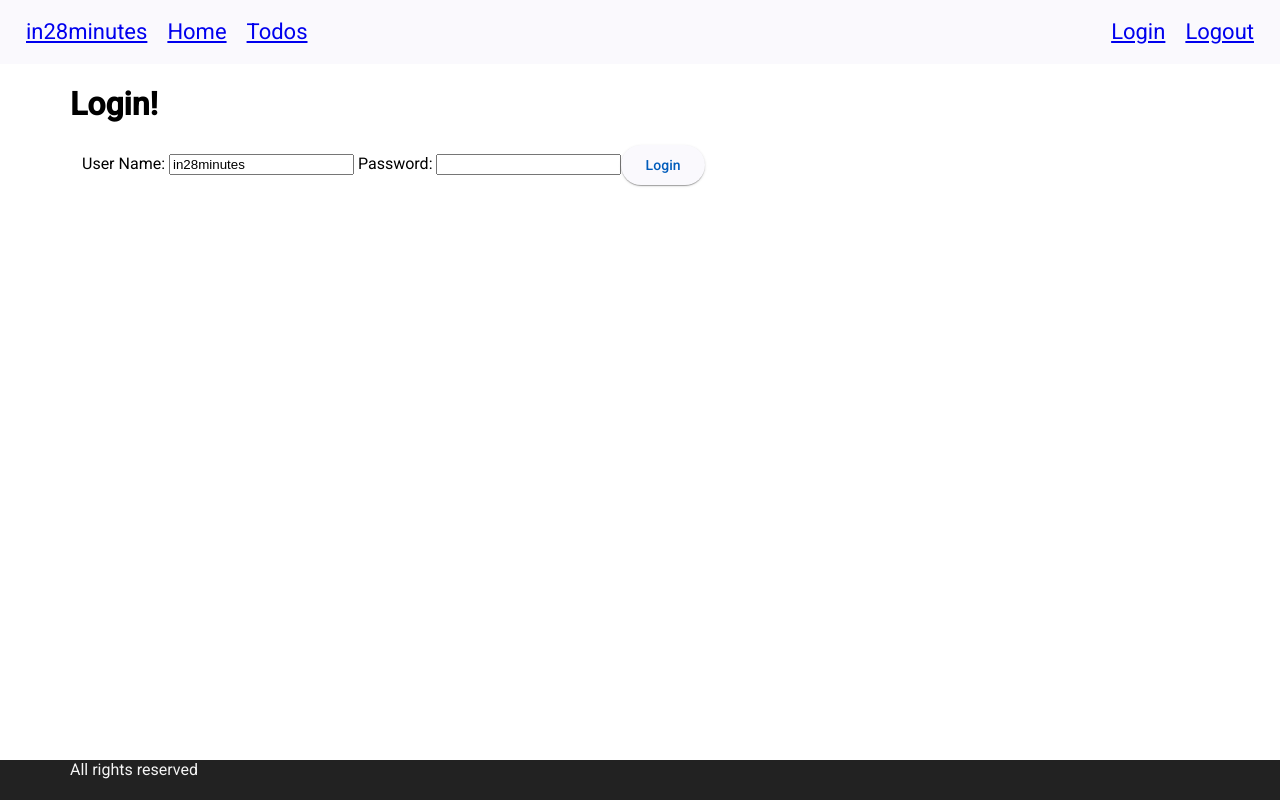
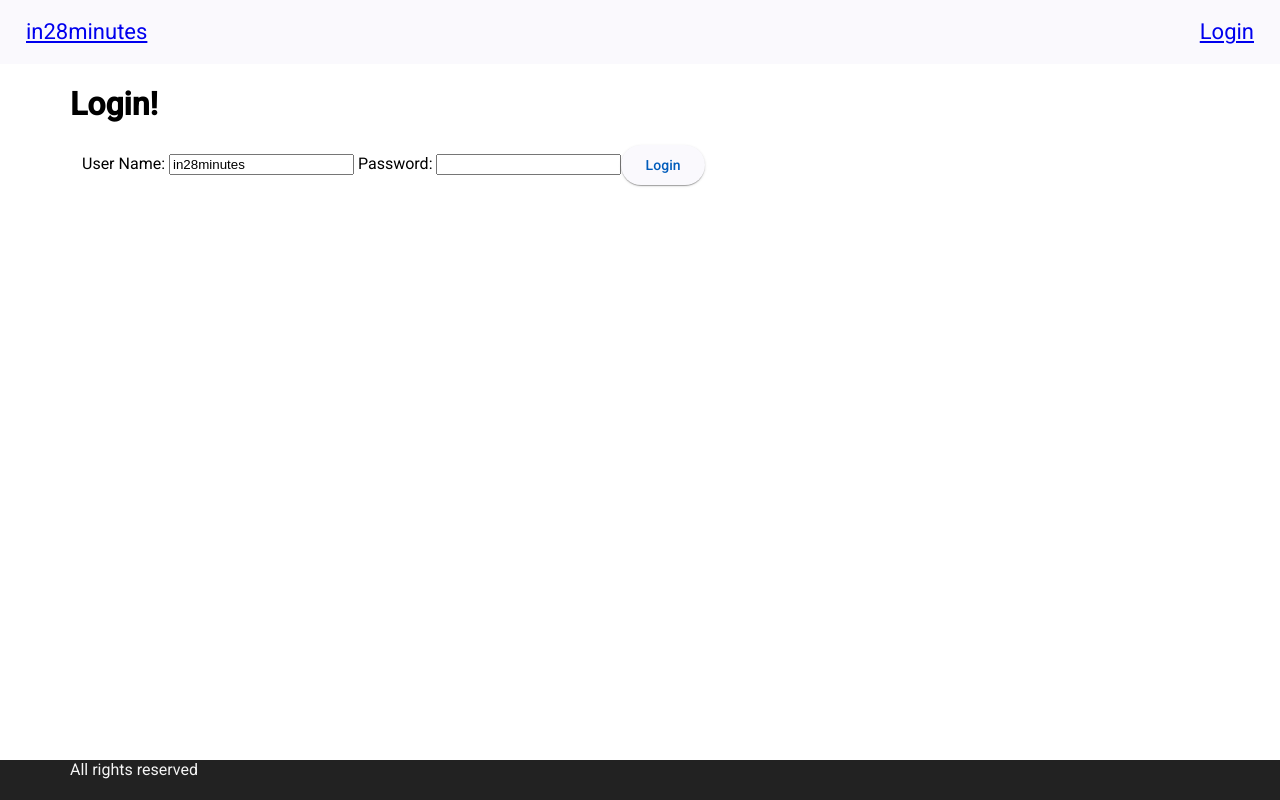
Before and after one commit to vaniomiguel/GFSPA, an Angular app: page / in a window 1280 px wide. Built offline with nearby package versions, Linux system fonts and the light colour scheme.

Commit message:
dummy authentication

```diff
--- a/src/app/menu/menu.component.html
+++ b/src/app/menu/menu.component.html
@@ -2,15 +2,20 @@
   <!-- Left-aligned menu items -->
   <div class="left-menu">
     <a class="option" href="#">in28minutes</a>
-    <a class="option" routerLink="/welcome/in28minutes">Home</a>
-    <a class="option" routerLink="/todos">Todos</a>
+    @if(hardcodedAuthenticationService.isUserLoggedIn()) {
+      <a class="option" routerLink="/welcome/in28minutes">Home</a>
+      <a class="option" routerLink="/todos">Todos</a>
+    }
   </div>
 
   <!-- Push right-aligned items to the end -->
   <span class="spacer"></span>
 
   <div class="right-menu">
-      <a class="option" routerLink="/login">Login</a>
-      <a class="option" routerLink="/logout">Logout</a>
+    @if(!hardcodedAuthenticationService.isUserLoggedIn()) {
+    <a class="option" routerLink="/login">Login</a>
+    } @else {
+    <a class="option" routerLink="/logout">Logout</a>
+    }
   </div>
 </mat-toolbar>
--- a/src/app/menu/menu.component.ts
+++ b/src/app/menu/menu.component.ts
@@ -1,6 +1,7 @@
-import { Component } from '@angular/core';
+import { Component, inject, OnInit, signal } from '@angular/core';
 import {MatToolbarModule} from '@angular/material/toolbar';
 import { RouterLink } from '@angular/router';
+import { HardcodedAuthenticationService } from '../service/hardcoded-authentication.service';
 
 @Component({
   selector: 'app-menu',
@@ -8,6 +9,12 @@ import { RouterLink } from '@angular/router';
   templateUrl: './menu.component.html',
   styleUrl: './menu.component.scss'
 })
-export class MenuComponent {
+export class MenuComponent implements OnInit {
+
+  public hardcodedAuthenticationService = inject(HardcodedAuthenticationService);
+
+  ngOnInit(): void {
+  }
+
 
 }
--- a/src/app/service/hardcoded-authentication.service.ts
+++ b/src/app/service/hardcoded-authentication.service.ts
@@ -8,6 +8,16 @@ export class HardcodedAuthenticationService {
   constructor() { }
 
   authenticate(username:string, password:string): boolean {
-    return username==="in28minutes" && password==="dummy"
+    if (username==="in28minutes" && password==="dummy") {
+      sessionStorage.setItem('authenticatedUser', username);
+      return true;
+    };
+
+    return false;
+  }
+
+  isUserLoggedIn(): boolean {
+    let user = sessionStorage.getItem('authenticatedUser');
+    return user !== null;
   }
 }
```
